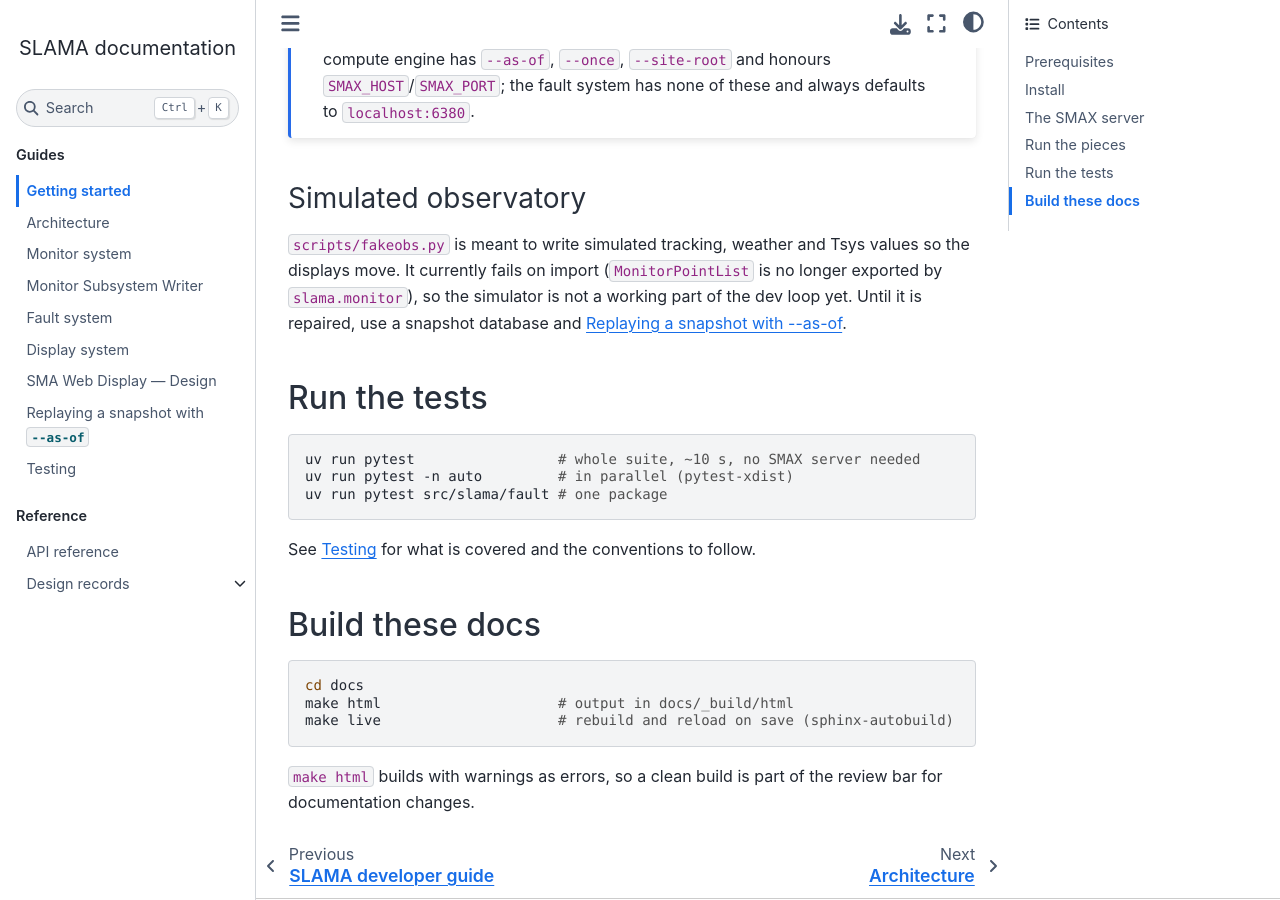
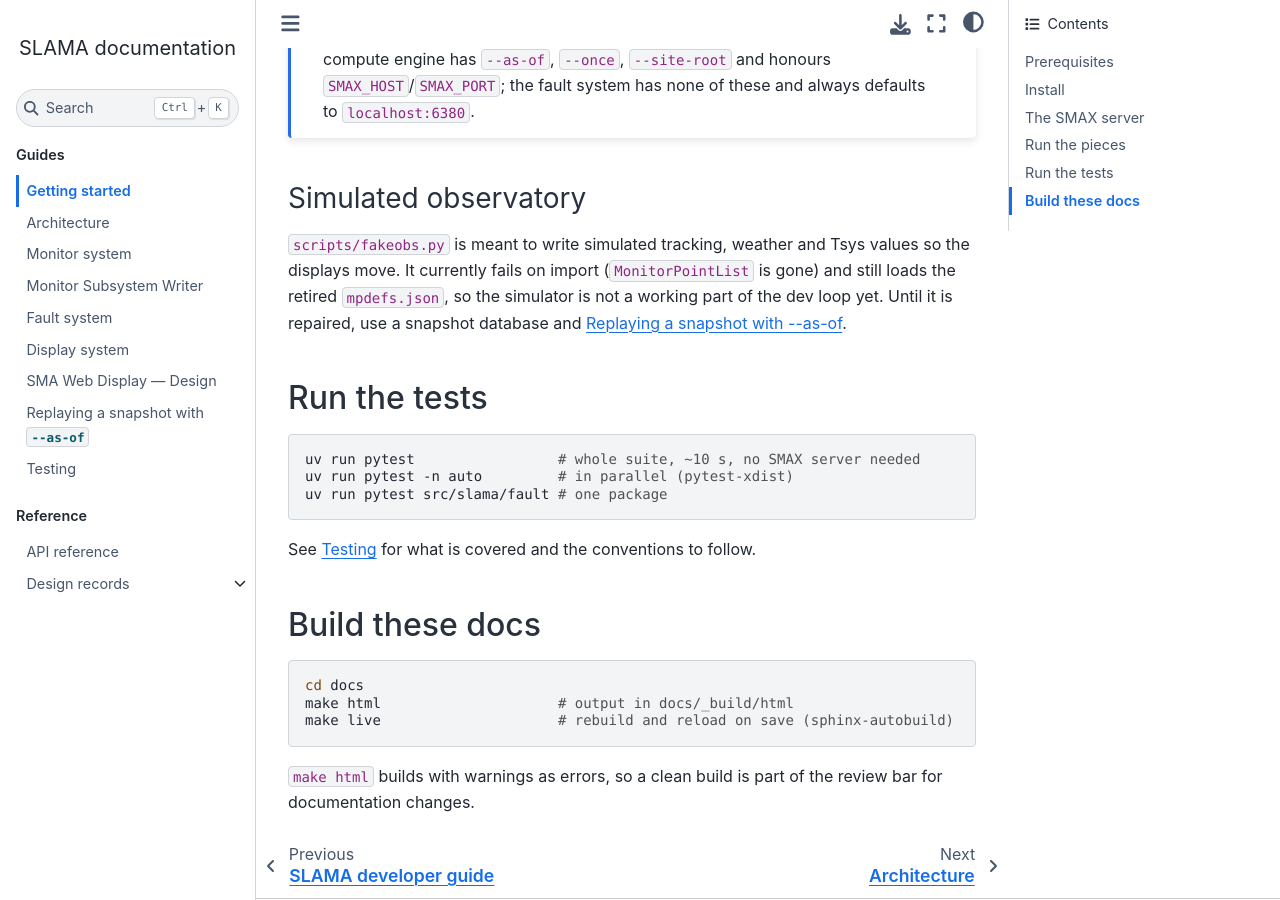
Before and after one commit to astroumd/slama, a Sphinx documentation site: the page built from slama/docs/source/getting-started.md, in a window 1280 px wide and 900 px high, scrolled down 3036 px. Built offline with Sphinx 7.4.7 and the Sphinx Book theme 1.1.4, drawn with Linux system fonts in a browser that asks for light colours.

```diff
--- a/slama/docs/source/getting-started.md
+++ b/slama/docs/source/getting-started.md
@@ -141,8 +141,8 @@ defaults to `localhost:6380`.
 
 `scripts/fakeobs.py` is meant to write simulated tracking, weather and Tsys
 values so the displays move. It currently fails on import
-(`MonitorPointList` is no longer exported by `slama.monitor`), so the
-simulator is not a working part of the dev loop yet. Until it is repaired,
+(`MonitorPointList` is gone) and still loads the retired `mpdefs.json`, so
+the simulator is not a working part of the dev loop yet. Until it is repaired,
 use a snapshot database and [](replay-as-of.md).
 
 ## Run the tests
```
Also changed, not shown: slama/docs/source/architecture.md (+0 -3 lines).
